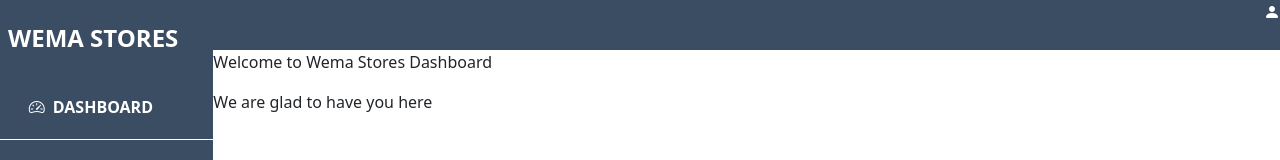
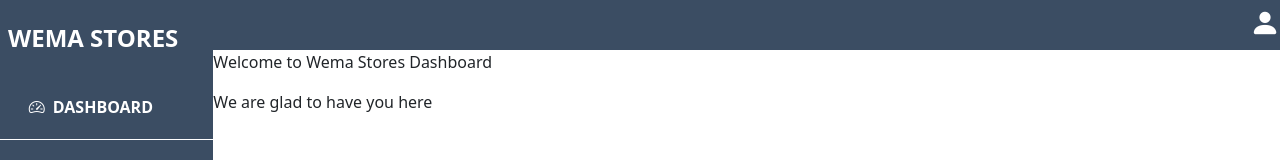
Before and after one commit to Carol254/AngularDashboard, an Angular app: page /dashboard in a window 1280 px wide. Shown: the top 160 px of the page. Built offline with nearby package versions, Linux system fonts and the light colour scheme.

Commit message:
few changes made

```diff
--- a/src/app/main/content-nav/content-nav.component.css
+++ b/src/app/main/content-nav/content-nav.component.css
@@ -11,6 +11,6 @@
     color: #fff;
 }
 .nav-items i{
-    width: 10px;
-    height: 10px;
+    width: 100;
+    height: 100;
 }
--- a/src/app/main/content-nav/content-nav.component.html
+++ b/src/app/main/content-nav/content-nav.component.html
@@ -1,6 +1,6 @@
 <div class="banner">
     <div class="nav-items">
-        <i class="bi bi-person-fill"></i>
+        <i class=" bi bi-person-fill " style="font-size: 30px;"></i>
     </div>
 </div>
 <router-outlet></router-outlet>
```
